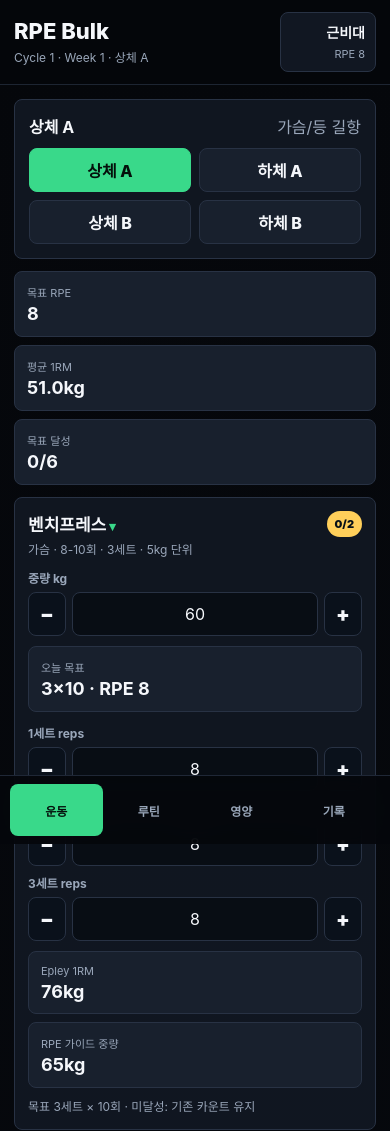
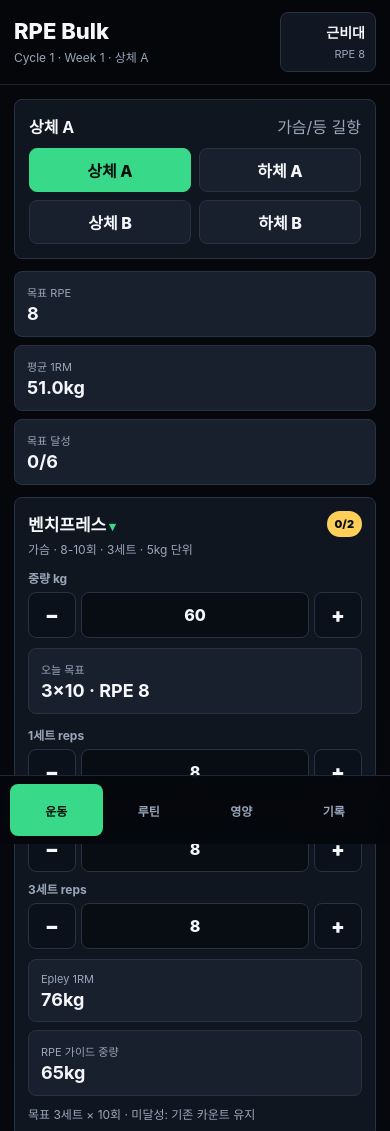
Before and after one commit to GGangsn/health, a plain HTML site: page index.html in a window 390 px wide. Shown: the top 1131 px of the page. Drawn offline with Linux system fonts and the light colour scheme.

Commit message:
Deploy RPE bulk PWA

```diff
--- a/styles.css
+++ b/styles.css
@@ -356,27 +356,40 @@ button {
 
 .set-grid {
   display: grid;
-  grid-template-columns: repeat(3, minmax(0, 1fr));
+  grid-template-columns: repeat(3, minmax(132px, 1fr));
   gap: 8px;
   margin-top: 12px;
 }
 
+.set-grid .field {
+  min-width: 0;
+}
+
+.set-grid .field label {
+  overflow: hidden;
+  text-overflow: ellipsis;
+  white-space: nowrap;
+}
+
 .stepper {
   display: grid;
-  grid-template-columns: 38px 1fr 38px;
+  grid-template-columns: 42px minmax(58px, 1fr) 42px;
   align-items: center;
   gap: 6px;
 }
 
 .stepper .input {
-  min-height: 44px;
-  padding: 0 5px;
+  min-width: 0;
+  min-height: 46px;
+  padding: 0 4px;
   text-align: center;
+  font-size: 16px;
+  font-weight: 800;
 }
 
 .stepper button {
-  min-width: 38px;
-  min-height: 44px;
+  min-width: 42px;
+  min-height: 46px;
   color: var(--text);
   background: #0a111b;
   border: 1px solid var(--line);
@@ -442,6 +455,21 @@ button {
   background: var(--amber);
 }
 
+@media (max-width: 520px) {
+  .set-grid {
+    grid-template-columns: repeat(2, minmax(0, 1fr));
+  }
+
+  .stepper {
+    grid-template-columns: 44px minmax(62px, 1fr) 44px;
+    gap: 5px;
+  }
+
+  .stepper button {
+    min-width: 44px;
+  }
+}
+
 @media (max-width: 390px) {
   .form-grid,
   .grid.two,
@@ -457,4 +485,8 @@ button {
   .set-grid {
     grid-template-columns: 1fr;
   }
+
+  .stepper {
+    grid-template-columns: 48px minmax(72px, 1fr) 48px;
+  }
 }
--- a/sw.js
+++ b/sw.js
@@ -1,4 +1,4 @@
-const CACHE_NAME = "rpe-bulk-pwa-v7";
+const CACHE_NAME = "rpe-bulk-pwa-v8";
 const ASSETS = [
   "./",
   "./index.html",
```
Also changed, not shown: 1 other file.
